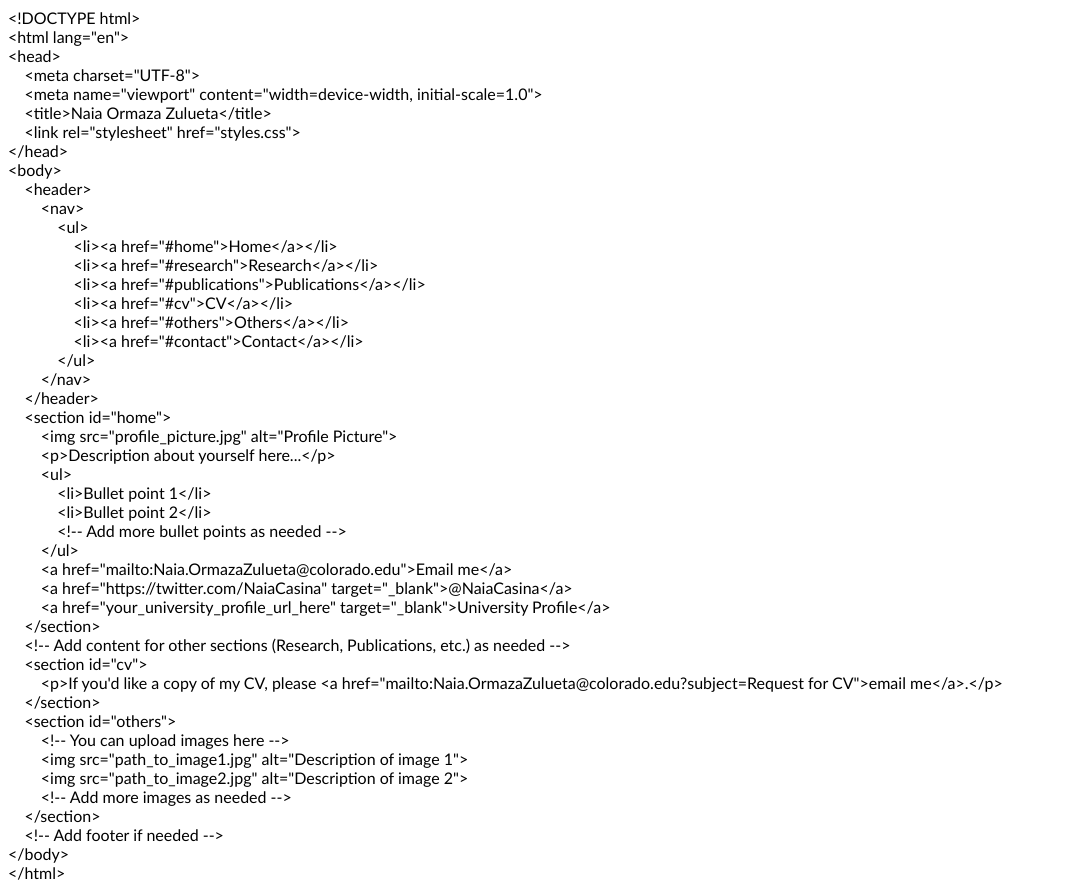
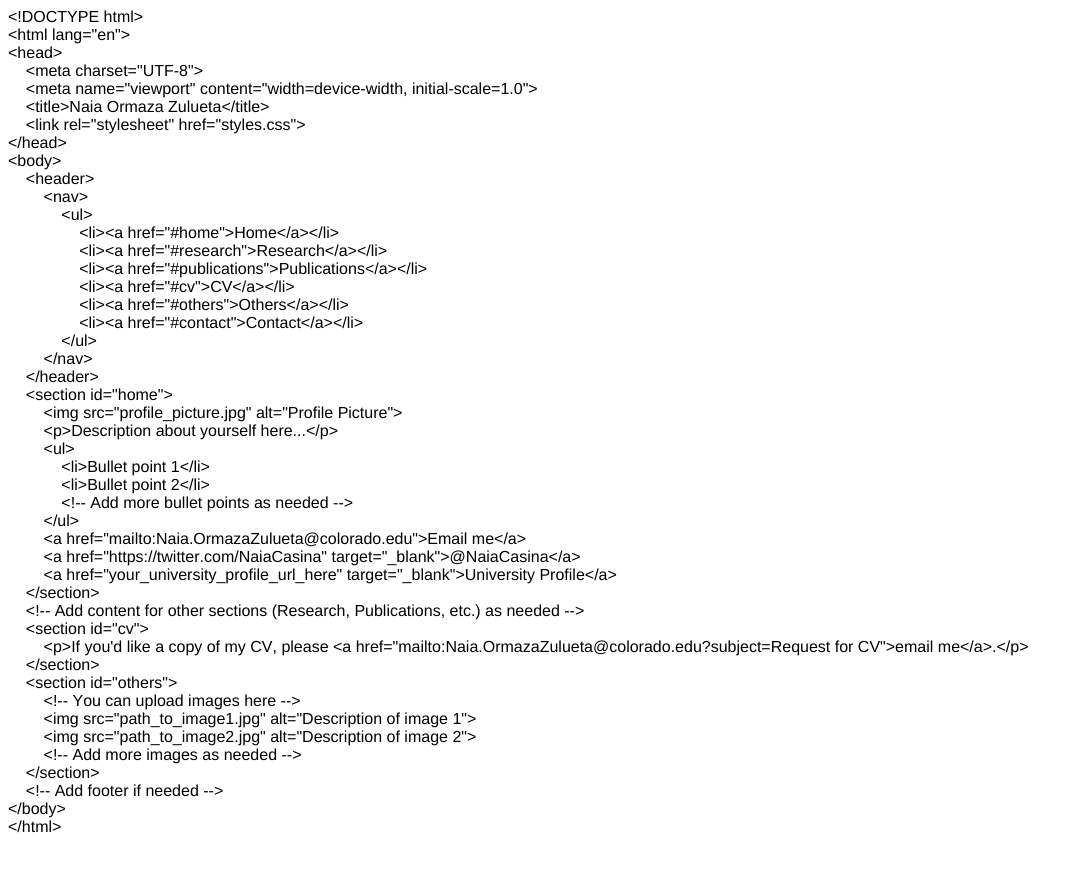
Before and after one commit to naiacasina/naiacasina.github.io, a plain HTML site: page index.html in a window 1280 px wide. Shown: the whole page, without its empty margins (0-1082 px from the left). After the commit the page ends 844 px from the top, so only its background shows below. Drawn offline with Linux system fonts and the light colour scheme.

Commit message:
Add files via upload

```diff
--- a/index.html
+++ b/index.html
@@ -1,159 +1,62 @@
+<!DOCTYPE html PUBLIC "-//W3C//DTD HTML 4.01//EN" "http://www.w3.org/TR/html4/strict.dtd">
 <html>
-
 <head>
-<meta http-equiv=Content-Type content="text/html; charset=utf-8">
-<meta name=Generator content="Microsoft Word 15 (filtered)">
-<style>
-<!--
- /* Font Definitions */
- @font-face
-	{font-family:"Cambria Math";
-	panose-1:2 4 5 3 5 4 6 3 2 4;}
-@font-face
-	{font-family:Calibri;
-	panose-1:2 15 5 2 2 2 4 3 2 4;}
- /* Style Definitions */
- p.MsoNormal, li.MsoNormal, div.MsoNormal
-	{margin:0in;
-	font-size:12.0pt;
-	font-family:"Calibri",sans-serif;}
-.MsoChpDefault
-	{font-family:"Calibri",sans-serif;}
-@page WordSection1
-	{size:8.5in 11.0in;
-	margin:1.0in 1.0in 1.0in 1.0in;}
-div.WordSection1
-	{page:WordSection1;}
--->
-</style>
-
+  <meta http-equiv="Content-Type" content="text/html; charset=utf-8">
+  <meta http-equiv="Content-Style-Type" content="text/css">
+  <title></title>
+  <meta name="Generator" content="Cocoa HTML Writer">
+  <meta name="CocoaVersion" content="2299.7">
+  <style type="text/css">
+    p.p1 {margin: 0.0px 0.0px 0.0px 0.0px; font: 16.0px Helvetica; -webkit-text-stroke: #000000}
+    span.s1 {font-kerning: none}
+  </style>
 </head>
-
-<body lang=EN-US style='word-wrap:break-word'>
-
-<div class=WordSection1>
-
-<p class=MsoNormal><span lang=EN-GB>&lt;!DOCTYPE html&gt;</span></p>
-
-<p class=MsoNormal><span lang=EN-GB>&lt;html lang=&quot;en&quot;&gt;</span></p>
-
-<p class=MsoNormal><span lang=EN-GB>&lt;head&gt;</span></p>
-
-<p class=MsoNormal><span lang=EN-GB>    &lt;meta charset=&quot;UTF-8&quot;&gt;</span></p>
-
-<p class=MsoNormal><span lang=EN-GB>    &lt;meta name=&quot;viewport&quot;
-content=&quot;width=device-width, initial-scale=1.0&quot;&gt;</span></p>
-
-<p class=MsoNormal><span lang=EN-GB>    &lt;title&gt;Naia Ormaza
-Zulueta&lt;/title&gt;</span></p>
-
-<p class=MsoNormal><span lang=EN-GB>    &lt;link rel=&quot;stylesheet&quot;
-href=&quot;styles.css&quot;&gt;</span></p>
-
-<p class=MsoNormal><span lang=EN-GB>&lt;/head&gt;</span></p>
-
-<p class=MsoNormal><span lang=EN-GB>&lt;body&gt;</span></p>
-
-<p class=MsoNormal><span lang=EN-GB>    &lt;header&gt;</span></p>
-
-<p class=MsoNormal><span lang=EN-GB>        &lt;nav&gt;</span></p>
-
-<p class=MsoNormal><span lang=EN-GB>            &lt;ul&gt;</span></p>
-
-<p class=MsoNormal><span lang=EN-GB>                &lt;li&gt;&lt;a
-href=&quot;#home&quot;&gt;Home&lt;/a&gt;&lt;/li&gt;</span></p>
-
-<p class=MsoNormal><span lang=EN-GB>                &lt;li&gt;&lt;a
-href=&quot;#research&quot;&gt;Research&lt;/a&gt;&lt;/li&gt;</span></p>
-
-<p class=MsoNormal><span lang=EN-GB>                &lt;li&gt;&lt;a
-href=&quot;#publications&quot;&gt;Publications&lt;/a&gt;&lt;/li&gt;</span></p>
-
-<p class=MsoNormal><span lang=EN-GB>                &lt;li&gt;&lt;a
-href=&quot;#cv&quot;&gt;CV&lt;/a&gt;&lt;/li&gt;</span></p>
-
-<p class=MsoNormal><span lang=EN-GB>                &lt;li&gt;&lt;a
-href=&quot;#others&quot;&gt;Others&lt;/a&gt;&lt;/li&gt;</span></p>
-
-<p class=MsoNormal><span lang=EN-GB>                &lt;li&gt;&lt;a
-href=&quot;#contact&quot;&gt;Contact&lt;/a&gt;&lt;/li&gt;</span></p>
-
-<p class=MsoNormal><span lang=EN-GB>            &lt;/ul&gt;</span></p>
-
-<p class=MsoNormal><span lang=EN-GB>        &lt;/nav&gt;</span></p>
-
-<p class=MsoNormal><span lang=EN-GB>    &lt;/header&gt;</span></p>
-
-<p class=MsoNormal><span lang=EN-GB>    &lt;section id=&quot;home&quot;&gt;</span></p>
-
-<p class=MsoNormal><span lang=EN-GB>        &lt;img
-src=&quot;profile_picture.jpg&quot; alt=&quot;Profile Picture&quot;&gt;</span></p>
-
-<p class=MsoNormal><span lang=EN-GB>        &lt;p&gt;Description about yourself
-here...&lt;/p&gt;</span></p>
-
-<p class=MsoNormal><span lang=EN-GB>        &lt;ul&gt;</span></p>
-
-<p class=MsoNormal><span lang=EN-GB>            &lt;li&gt;Bullet point
-1&lt;/li&gt;</span></p>
-
-<p class=MsoNormal><span lang=EN-GB>            &lt;li&gt;Bullet point
-2&lt;/li&gt;</span></p>
-
-<p class=MsoNormal><span lang=EN-GB>            &lt;!-- Add more bullet points
-as needed --&gt;</span></p>
-
-<p class=MsoNormal><span lang=EN-GB>        </span><span lang=ES>&lt;/ul&gt;</span></p>
-
-<p class=MsoNormal><span lang=ES>        &lt;a
-href=&quot;mailto:Naia.OrmazaZulueta@colorado.edu&quot;&gt;Email me&lt;/a&gt;</span></p>
-
-<p class=MsoNormal><span lang=ES>        </span><span lang=EN-GB>&lt;a
-href=&quot;https://twitter.com/NaiaCasina&quot;
-target=&quot;_blank&quot;&gt;@NaiaCasina&lt;/a&gt;</span></p>
-
-<p class=MsoNormal><span lang=EN-GB>        &lt;a
-href=&quot;your_university_profile_url_here&quot;
-target=&quot;_blank&quot;&gt;University Profile&lt;/a&gt;</span></p>
-
-<p class=MsoNormal><span lang=EN-GB>    &lt;/section&gt;</span></p>
-
-<p class=MsoNormal><span lang=EN-GB>    &lt;!-- Add content for other sections
-(Research, Publications, etc.) as needed --&gt;</span></p>
-
-<p class=MsoNormal><span lang=EN-GB>    &lt;section id=&quot;cv&quot;&gt;</span></p>
-
-<p class=MsoNormal><span lang=EN-GB>        &lt;p&gt;If you'd like a copy of my
-CV, please &lt;a
-href=&quot;mailto:Naia.OrmazaZulueta@colorado.edu?subject=Request for
-CV&quot;&gt;email me&lt;/a&gt;.&lt;/p&gt;</span></p>
-
-<p class=MsoNormal><span lang=EN-GB>    &lt;/section&gt;</span></p>
-
-<p class=MsoNormal><span lang=EN-GB>    &lt;section id=&quot;others&quot;&gt;</span></p>
-
-<p class=MsoNormal><span lang=EN-GB>        &lt;!-- You can upload images here
---&gt;</span></p>
-
-<p class=MsoNormal><span lang=EN-GB>        &lt;img
-src=&quot;path_to_image1.jpg&quot; alt=&quot;Description of image 1&quot;&gt;</span></p>
-
-<p class=MsoNormal><span lang=EN-GB>        &lt;img
-src=&quot;path_to_image2.jpg&quot; alt=&quot;Description of image 2&quot;&gt;</span></p>
-
-<p class=MsoNormal><span lang=EN-GB>        &lt;!-- Add more images as needed
---&gt;</span></p>
-
-<p class=MsoNormal><span lang=EN-GB>    &lt;/section&gt;</span></p>
-
-<p class=MsoNormal><span lang=EN-GB>    &lt;!-- Add footer if needed --&gt;</span></p>
-
-<p class=MsoNormal><span lang=EN-GB>&lt;/body&gt;</span></p>
-
-<p class=MsoNormal><span lang=EN-GB>&lt;/html&gt;</span></p>
-
-</div>
-
+<body>
+<p class="p1"><span class="s1">&lt;!DOCTYPE html&gt;</span></p>
+<p class="p1"><span class="s1">&lt;html lang="en"&gt;</span></p>
+<p class="p1"><span class="s1">&lt;head&gt;</span></p>
+<p class="p1"><span class="s1"><span class="Apple-converted-space">    </span>&lt;meta charset="UTF-8"&gt;</span></p>
+<p class="p1"><span class="s1"><span class="Apple-converted-space">    </span>&lt;meta name="viewport" content="width=device-width, initial-scale=1.0"&gt;</span></p>
+<p class="p1"><span class="s1"><span class="Apple-converted-space">    </span>&lt;title&gt;Naia Ormaza Zulueta&lt;/title&gt;</span></p>
+<p class="p1"><span class="s1"><span class="Apple-converted-space">    </span>&lt;link rel="stylesheet" href="styles.css"&gt;</span></p>
+<p class="p1"><span class="s1">&lt;/head&gt;</span></p>
+<p class="p1"><span class="s1">&lt;body&gt;</span></p>
+<p class="p1"><span class="s1"><span class="Apple-converted-space">    </span>&lt;header&gt;</span></p>
+<p class="p1"><span class="s1"><span class="Apple-converted-space">        </span>&lt;nav&gt;</span></p>
+<p class="p1"><span class="s1"><span class="Apple-converted-space">            </span>&lt;ul&gt;</span></p>
+<p class="p1"><span class="s1"><span class="Apple-converted-space">                </span>&lt;li&gt;&lt;a href="#home"&gt;Home&lt;/a&gt;&lt;/li&gt;</span></p>
+<p class="p1"><span class="s1"><span class="Apple-converted-space">                </span>&lt;li&gt;&lt;a href="#research"&gt;Research&lt;/a&gt;&lt;/li&gt;</span></p>
+<p class="p1"><span class="s1"><span class="Apple-converted-space">                </span>&lt;li&gt;&lt;a href="#publications"&gt;Publications&lt;/a&gt;&lt;/li&gt;</span></p>
+<p class="p1"><span class="s1"><span class="Apple-converted-space">                </span>&lt;li&gt;&lt;a href="#cv"&gt;CV&lt;/a&gt;&lt;/li&gt;</span></p>
+<p class="p1"><span class="s1"><span class="Apple-converted-space">                </span>&lt;li&gt;&lt;a href="#others"&gt;Others&lt;/a&gt;&lt;/li&gt;</span></p>
+<p class="p1"><span class="s1"><span class="Apple-converted-space">                </span>&lt;li&gt;&lt;a href="#contact"&gt;Contact&lt;/a&gt;&lt;/li&gt;</span></p>
+<p class="p1"><span class="s1"><span class="Apple-converted-space">            </span>&lt;/ul&gt;</span></p>
+<p class="p1"><span class="s1"><span class="Apple-converted-space">        </span>&lt;/nav&gt;</span></p>
+<p class="p1"><span class="s1"><span class="Apple-converted-space">    </span>&lt;/header&gt;</span></p>
+<p class="p1"><span class="s1"><span class="Apple-converted-space">    </span>&lt;section id="home"&gt;</span></p>
+<p class="p1"><span class="s1"><span class="Apple-converted-space">        </span>&lt;img src="profile_picture.jpg" alt="Profile Picture"&gt;</span></p>
+<p class="p1"><span class="s1"><span class="Apple-converted-space">        </span>&lt;p&gt;Description about yourself here...&lt;/p&gt;</span></p>
+<p class="p1"><span class="s1"><span class="Apple-converted-space">        </span>&lt;ul&gt;</span></p>
+<p class="p1"><span class="s1"><span class="Apple-converted-space">            </span>&lt;li&gt;Bullet point 1&lt;/li&gt;</span></p>
+<p class="p1"><span class="s1"><span class="Apple-converted-space">            </span>&lt;li&gt;Bullet point 2&lt;/li&gt;</span></p>
+<p class="p1"><span class="s1"><span class="Apple-converted-space">            </span>&lt;!-- Add more bullet points as needed --&gt;</span></p>
+<p class="p1"><span class="s1"><span class="Apple-converted-space">        </span>&lt;/ul&gt;</span></p>
+<p class="p1"><span class="s1"><span class="Apple-converted-space">        </span>&lt;a href="mailto:Naia.OrmazaZulueta@colorado.edu"&gt;Email me&lt;/a&gt;</span></p>
+<p class="p1"><span class="s1"><span class="Apple-converted-space">        </span>&lt;a href="https://twitter.com/NaiaCasina" target="_blank"&gt;@NaiaCasina&lt;/a&gt;</span></p>
+<p class="p1"><span class="s1"><span class="Apple-converted-space">        </span>&lt;a href="your_university_profile_url_here" target="_blank"&gt;University Profile&lt;/a&gt;</span></p>
+<p class="p1"><span class="s1"><span class="Apple-converted-space">    </span>&lt;/section&gt;</span></p>
+<p class="p1"><span class="s1"><span class="Apple-converted-space">    </span>&lt;!-- Add content for other sections (Research, Publications, etc.) as needed --&gt;</span></p>
+<p class="p1"><span class="s1"><span class="Apple-converted-space">    </span>&lt;section id="cv"&gt;</span></p>
+<p class="p1"><span class="s1"><span class="Apple-converted-space">        </span>&lt;p&gt;If you'd like a copy of my CV, please &lt;a href="mailto:Naia.OrmazaZulueta@colorado.edu?subject=Request for CV"&gt;email me&lt;/a&gt;.&lt;/p&gt;</span></p>
+<p class="p1"><span class="s1"><span class="Apple-converted-space">    </span>&lt;/section&gt;</span></p>
+<p class="p1"><span class="s1"><span class="Apple-converted-space">    </span>&lt;section id="others"&gt;</span></p>
+<p class="p1"><span class="s1"><span class="Apple-converted-space">        </span>&lt;!-- You can upload images here --&gt;</span></p>
+<p class="p1"><span class="s1"><span class="Apple-converted-space">        </span>&lt;img src="path_to_image1.jpg" alt="Description of image 1"&gt;</span></p>
+<p class="p1"><span class="s1"><span class="Apple-converted-space">        </span>&lt;img src="path_to_image2.jpg" alt="Description of image 2"&gt;</span></p>
+<p class="p1"><span class="s1"><span class="Apple-converted-space">        </span>&lt;!-- Add more images as needed --&gt;</span></p>
+<p class="p1"><span class="s1"><span class="Apple-converted-space">    </span>&lt;/section&gt;</span></p>
+<p class="p1"><span class="s1"><span class="Apple-converted-space">    </span>&lt;!-- Add footer if needed --&gt;</span></p>
+<p class="p1"><span class="s1">&lt;/body&gt;</span></p>
+<p class="p1"><span class="s1">&lt;/html&gt;</span></p>
 </body>
-
 </html>
```
